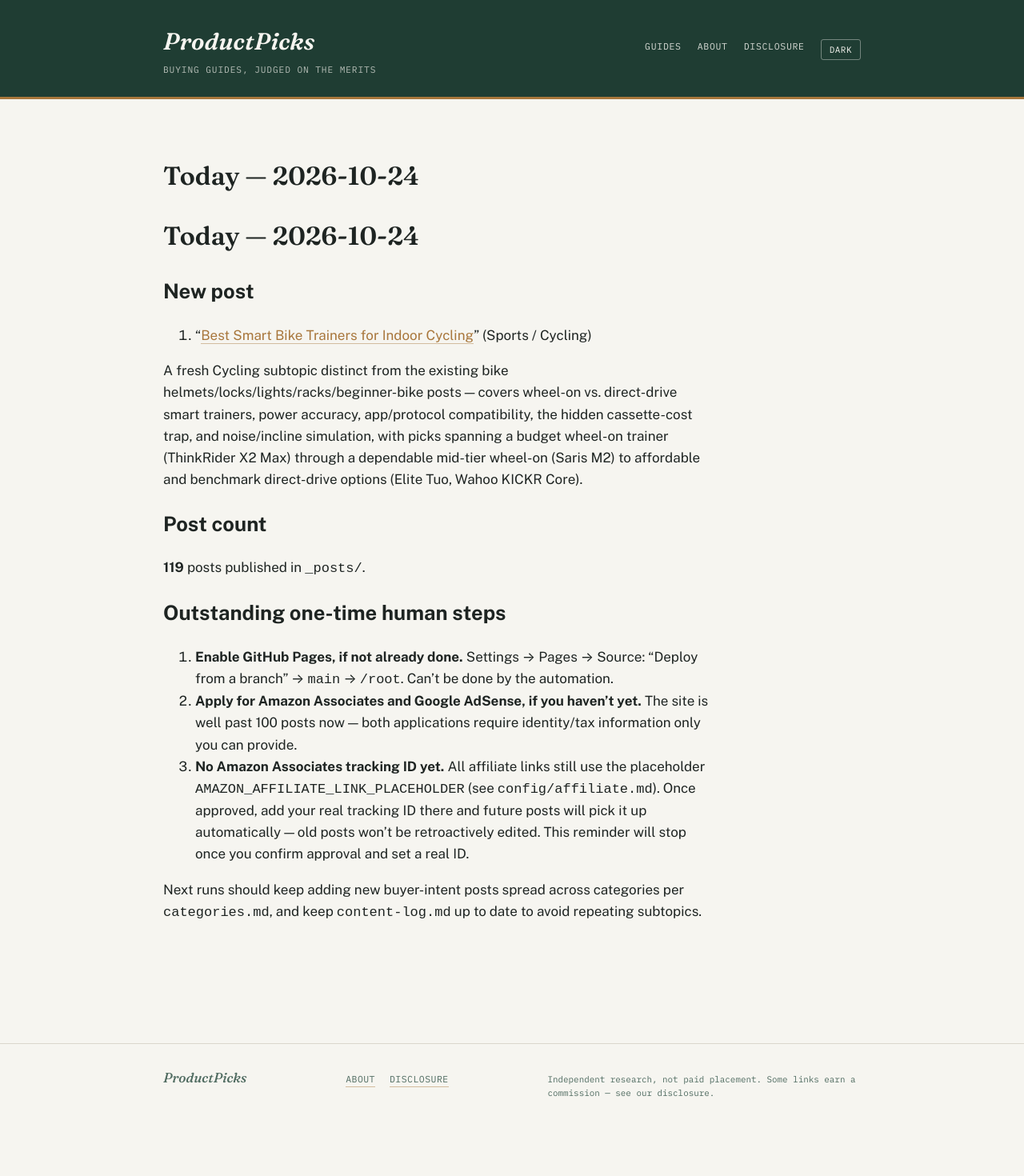
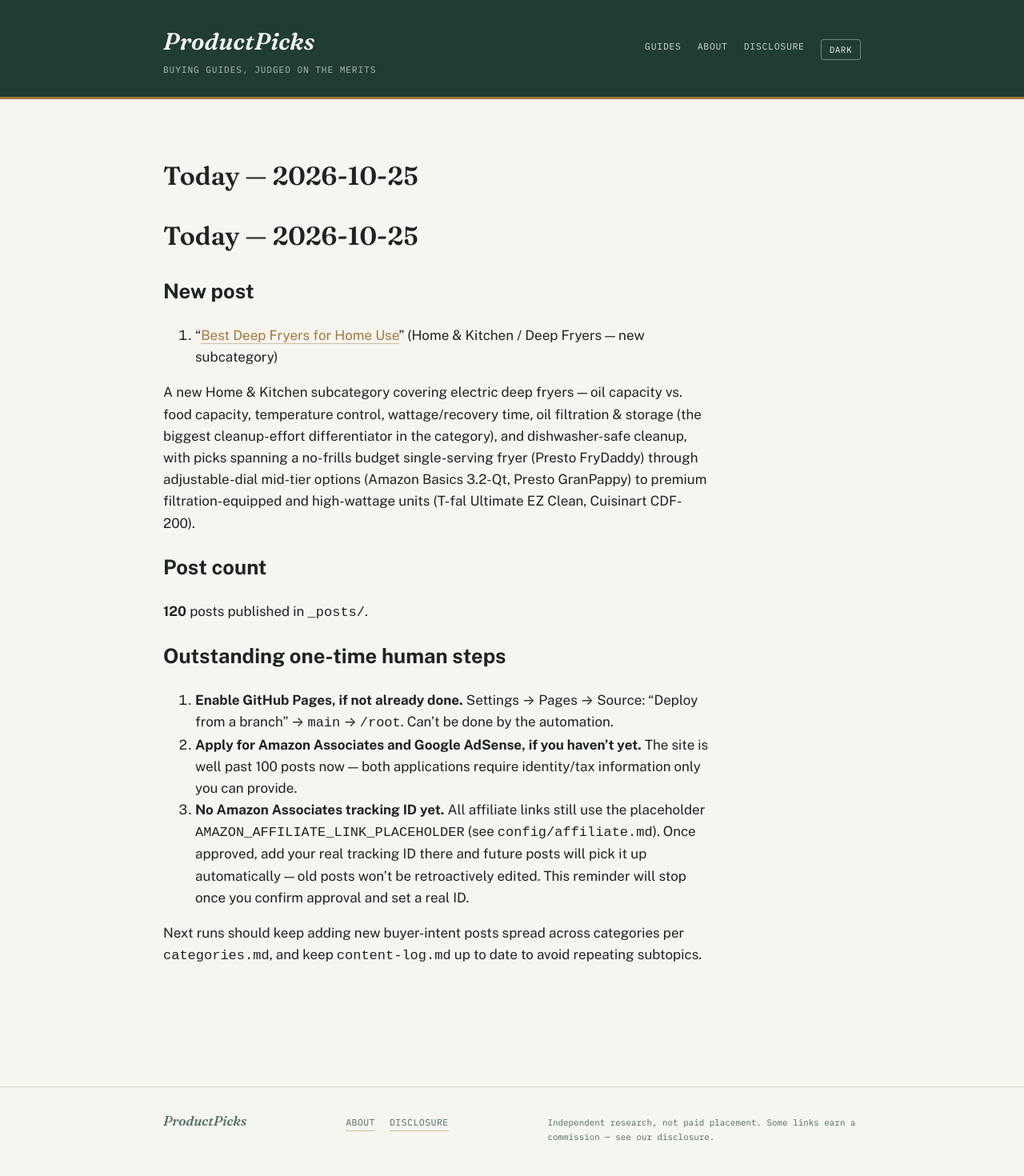
Before and after one commit to ajith198/ProductPicks, a Jekyll site: the page built from today.md, in a window 1280 px wide. Shown: the whole page at 80% size. Built offline with Jekyll 4.4.1, drawn with Linux system fonts in a browser that asks for light colours; our own code applies the rules of GitHub Pages for plain Markdown files; before the commit the page ends 1416 px from its top, so only the background shows below that.

Commit message:
daily: 2026-10-25 new post + log update
Add Best Deep Fryers for Home Use buying guide (new Home & Kitchen /
Deep Fryers subcategory). Update content-log.md, categories.md,
today.md, and TODAY.md.

Co-Authored-By: Claude Sonnet 5 <noreply@anthropic.com>
Claude-Session: https://claude.ai/code/session_01RLPgE3LArG1GrmnjgBfb7x

```diff
--- a/today.md
+++ b/today.md
@@ -1,14 +1,14 @@
-# Today — 2026-10-24
+# Today — 2026-10-25
 
 ## New post
 
-1. "[Best Smart Bike Trainers for Indoor Cycling](/cycling/buying-guides/best-smart-bike-trainers-for-indoor-cycling/)" (Sports / Cycling)
+1. "[Best Deep Fryers for Home Use](/kitchen/buying-guides/best-deep-fryers-for-home-use/)" (Home & Kitchen / Deep Fryers — new subcategory)
 
-A fresh Cycling subtopic distinct from the existing bike helmets/locks/lights/racks/beginner-bike posts — covers wheel-on vs. direct-drive smart trainers, power accuracy, app/protocol compatibility, the hidden cassette-cost trap, and noise/incline simulation, with picks spanning a budget wheel-on trainer (ThinkRider X2 Max) through a dependable mid-tier wheel-on (Saris M2) to affordable and benchmark direct-drive options (Elite Tuo, Wahoo KICKR Core).
+A new Home & Kitchen subcategory covering electric deep fryers — oil capacity vs. food capacity, temperature control, wattage/recovery time, oil filtration & storage (the biggest cleanup-effort differentiator in the category), and dishwasher-safe cleanup, with picks spanning a no-frills budget single-serving fryer (Presto FryDaddy) through adjustable-dial mid-tier options (Amazon Basics 3.2-Qt, Presto GranPappy) to premium filtration-equipped and high-wattage units (T-fal Ultimate EZ Clean, Cuisinart CDF-200).
 
 ## Post count
 
-**119** posts published in `_posts/`.
+**120** posts published in `_posts/`.
 
 ## Outstanding one-time human steps
 
```
Also changed, not shown: TODAY.md (+1 -1 lines), _posts/2026-10-25-best-deep-fryers-for-home-use.md (added, +57 -0 lines), categories.md (+1 -1 lines), content-log.md (+1 -0 lines).
